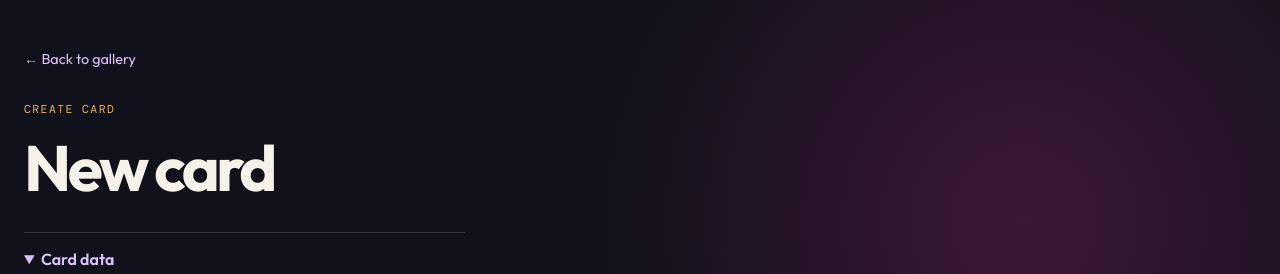
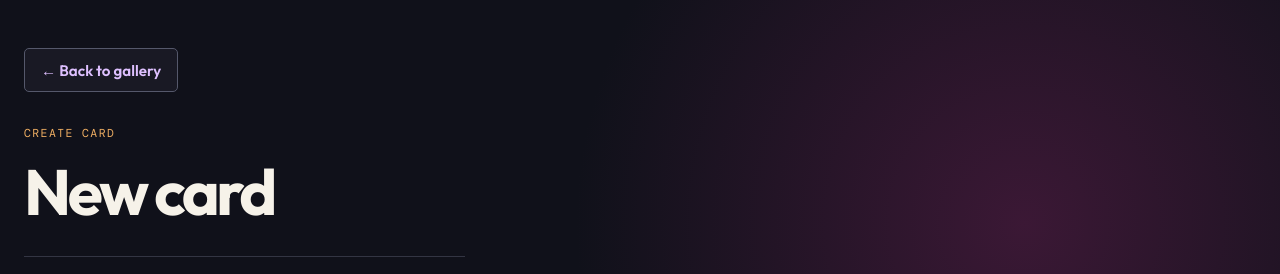
Before and after one commit to SIRVER21/splendor-AK, a FastAPI app: page /card/new in a window 1280 px wide. Shown: the top 274 px of the page. Run offline with FastAPI, Linux system fonts and the light colour scheme.

Commit message:
Make gallery navigation easier to access

```diff
--- a/app/static/css/app.css
+++ b/app/static/css/app.css
@@ -43,14 +43,31 @@ h1 {
 .hint { color: #a9aabb; line-height: 1.55; }
 
 .back-link {
-  display: inline-block;
+  display: inline-flex;
+  align-items: center;
+  min-height: 44px;
   margin-bottom: 1.5rem;
+  padding: 0.65rem 1rem;
+  border: 1px solid #55586b;
+  border-radius: 5px;
+  background: rgba(27, 28, 39, .82);
   color: #dec0ff;
-  font-size: .9rem;
+  font-size: 0.95rem;
+  font-weight: 600;
   text-decoration: none;
+  transition: border-color .15s, background .15s, transform .15s;
 }
 
-.back-link:hover { text-decoration: underline; }
+.back-link:hover {
+  border-color: #8f78ad;
+  background: #242533;
+  text-decoration: none;
+  transform: translateY(-1px);
+}
+
+.editor-back {
+  margin: 1.5rem 0 0;
+}
 
 .card-data h2 {
   margin: 2rem 0 0;
```
